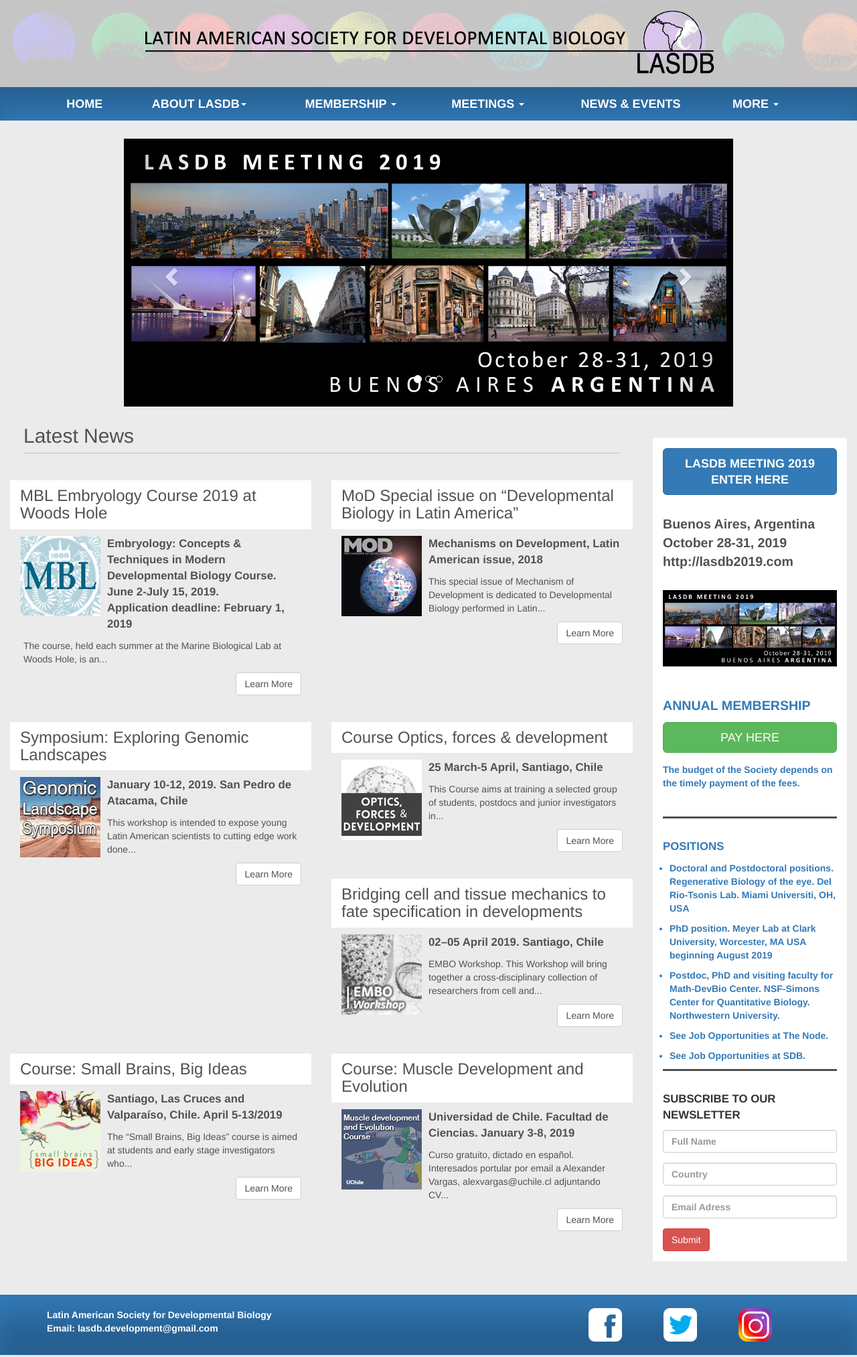
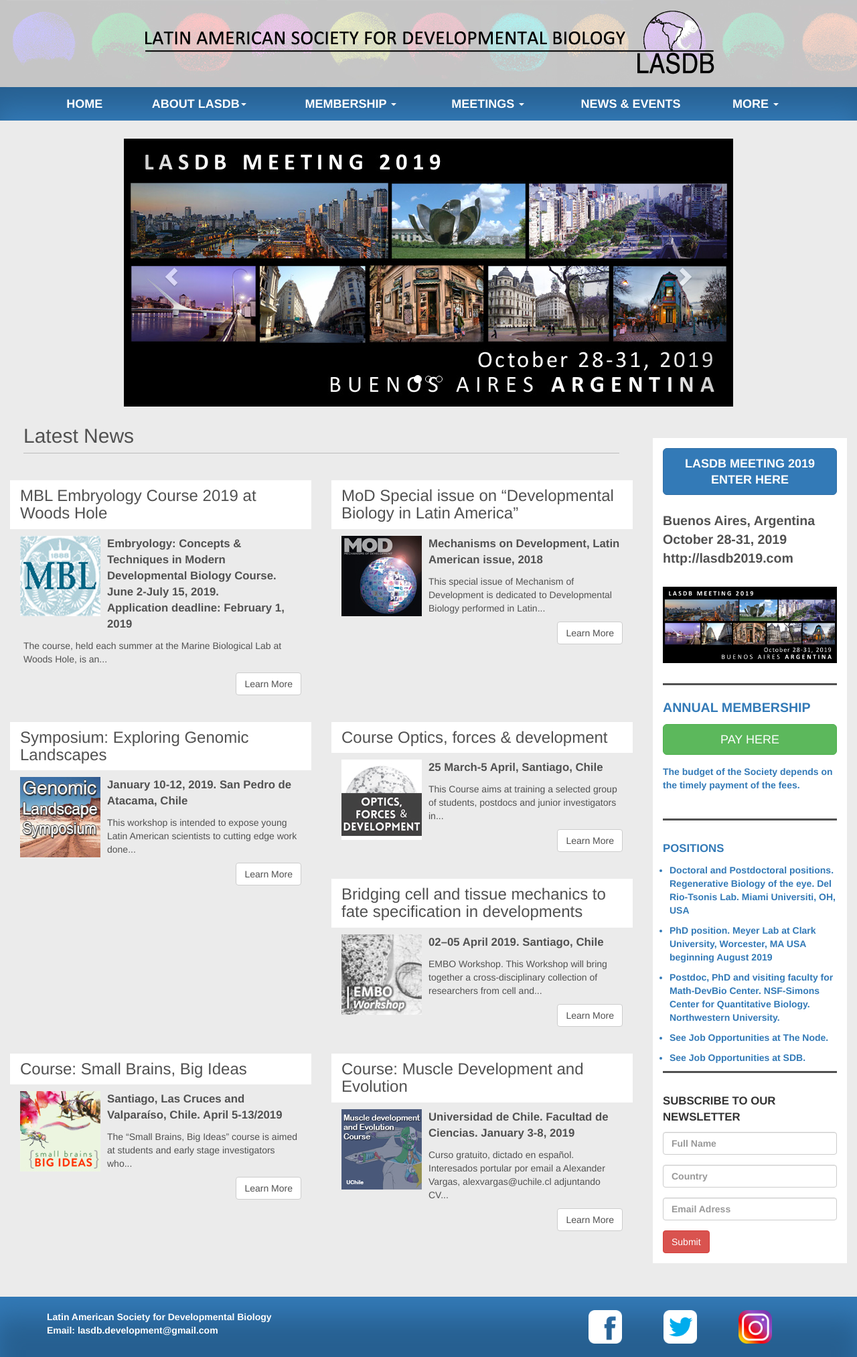
Before and after one commit to lasdb/lasdb.github.io, a Jekyll site: the page built from index.html, in a window 1280 px wide. Shown: the whole page at 67% size. Built offline with Jekyll 4.4.1, drawn with Linux system fonts in a browser that asks for light colours; nearby versions of some CDN libraries.

Commit message:
Update sidebar.html

```diff
--- a/_includes/sidebar.html
+++ b/_includes/sidebar.html
@@ -2,8 +2,8 @@
     <div class="panel panel-default" id="sidebar">
         <div class="panel-body">
             <a target="_blank" href="http://lasdb2019.com">
-                <button class="btn btn-primary btn-lg" style="width: 100%; margin-bottom: 20px;" ><b> LASDB MEETING 2019<br>ENTER HERE <b></button>
-                <p  style="font-weight:bold; font-size: 1.4em; padding-bottom: 25px; padding-top: 10px; border-bottom: 3px ">
+                <button class="btn btn-primary btn-lg" style="width: 100%; margin-bottom: 15px;" ><b> LASDB MEETING 2019<br>ENTER HERE <b></button>
+                <p  style="font-weight:bold; font-size: 1.4em; padding-bottom: 30px; padding-top: 10px; border-bottom: 3px solid #515151">
                     Buenos Aires, Argentina <br>
                     October 28-31,  2019 <br>
                     http://lasdb2019.com <br> <br>
```
